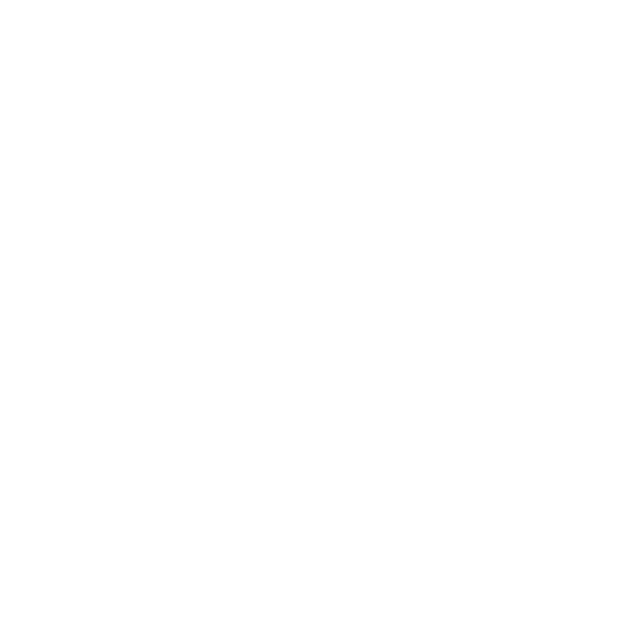
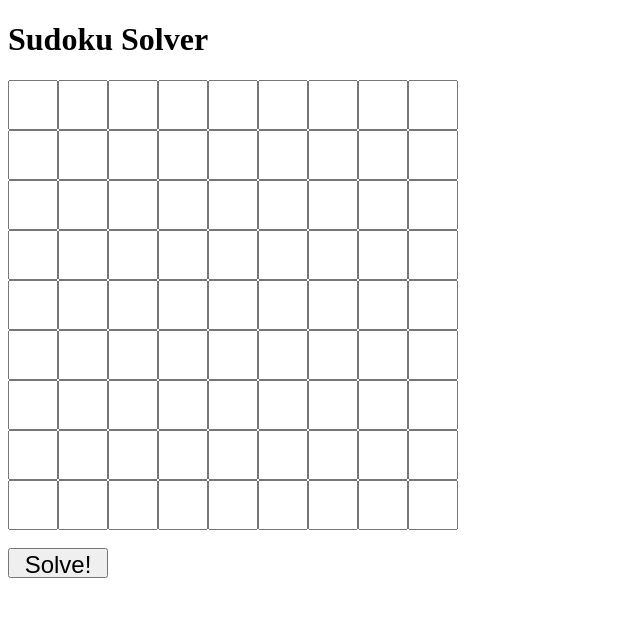
Before and after one commit to labrenbe/sudoku_solver, a Django app: page /sudoku_solver/ in a window 1280 px wide. Before the commit the part shown is empty. Shown: the top 617 px of the page, without its empty margins (0-640 px from the left). Run offline with Django 3.2, Linux system fonts and the light colour scheme; lists and menus that the app fills with data are empty.

Commit message:
created basic matrix in template

```diff
--- /dev/null
+++ b/application/static/application/style.css
@@ -0,0 +1,34 @@
+form, table {
+    padding: 0;
+    width: 450px;
+    height: 450px;
+    table-layout: fixed;
+    border-spacing: 0;
+}
+
+th, td, input[type=number] {
+    padding: 0;
+    width: 50px;
+    height: 50px;
+    box-sizing: border-box;
+    resize: none;
+}
+
+input[type=number] {
+    text-align: center;
+    font-weight: bold;
+    font-size: xx-large;
+    -moz-appearance: textfield;
+}
+
+input[type=submit] {
+    width: 100px;
+    height: 30px;
+    font-size: x-large;
+}
+
+input::-webkit-outer-spin-button,
+input::-webkit-inner-spin-button {
+  -webkit-appearance: none;
+  margin: 0;
+}
--- a/application/templates/application/index.html
+++ b/application/templates/application/index.html
@@ -4,7 +4,22 @@
     <meta charset="UTF-8">
     <title>Sudoku Solver</title>
 </head>
+{% load static %}
+<link rel="stylesheet" type="text/css" href="{% static 'application/style.css' %}">
 <body>
-
+<h1>Sudoku Solver</h1>
+<form >
+    <table>
+        {% for y in '012345678'|make_list %}
+            <tr>
+            {% for x in '012345678'|make_list %}
+                <th><input type="number" min="1" max="9" id="{{x}}{{y}}" x="{{x}}" y="{{y}}"/></th>
+            {% endfor %}
+            </tr>
+        {% endfor %}
+    </table>
+    <br>
+    <input type="submit" value="Solve!">
+</form>
 </body>
 </html>
```
